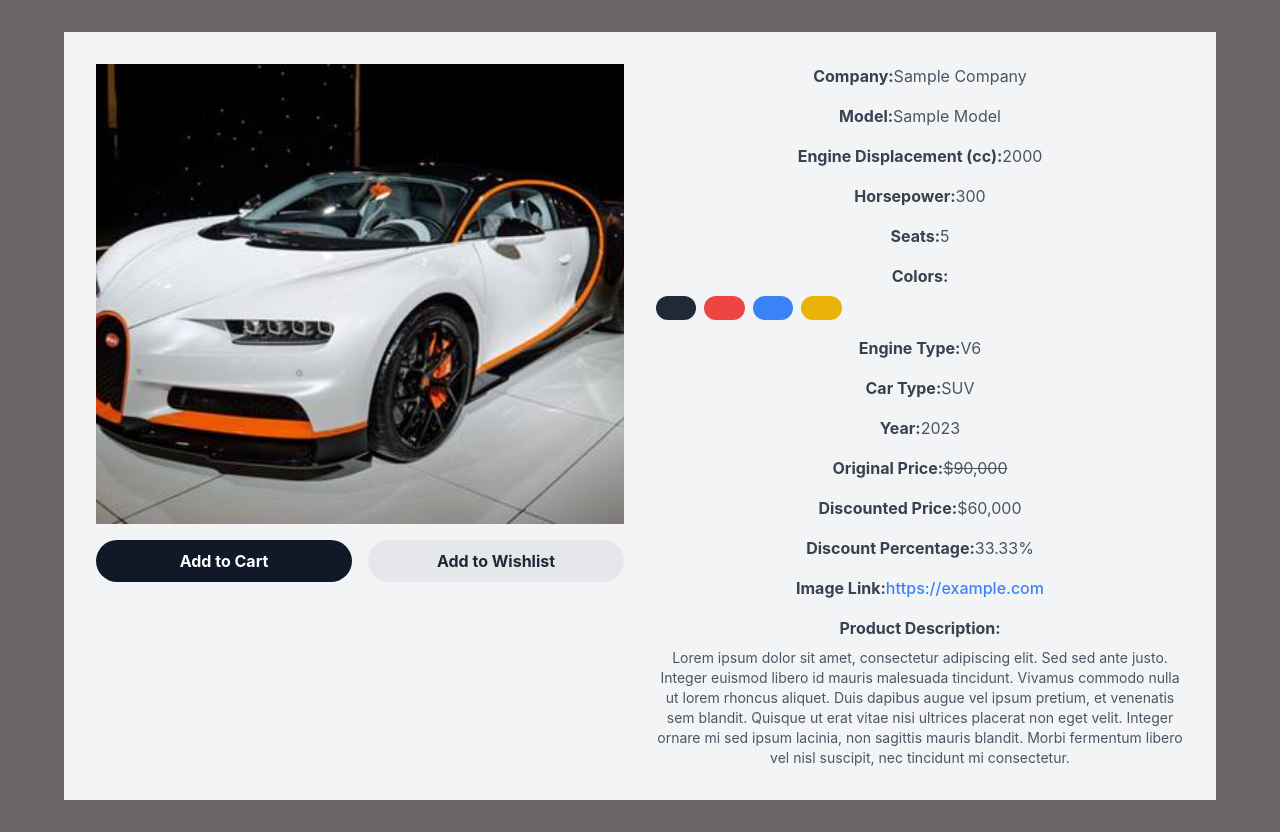
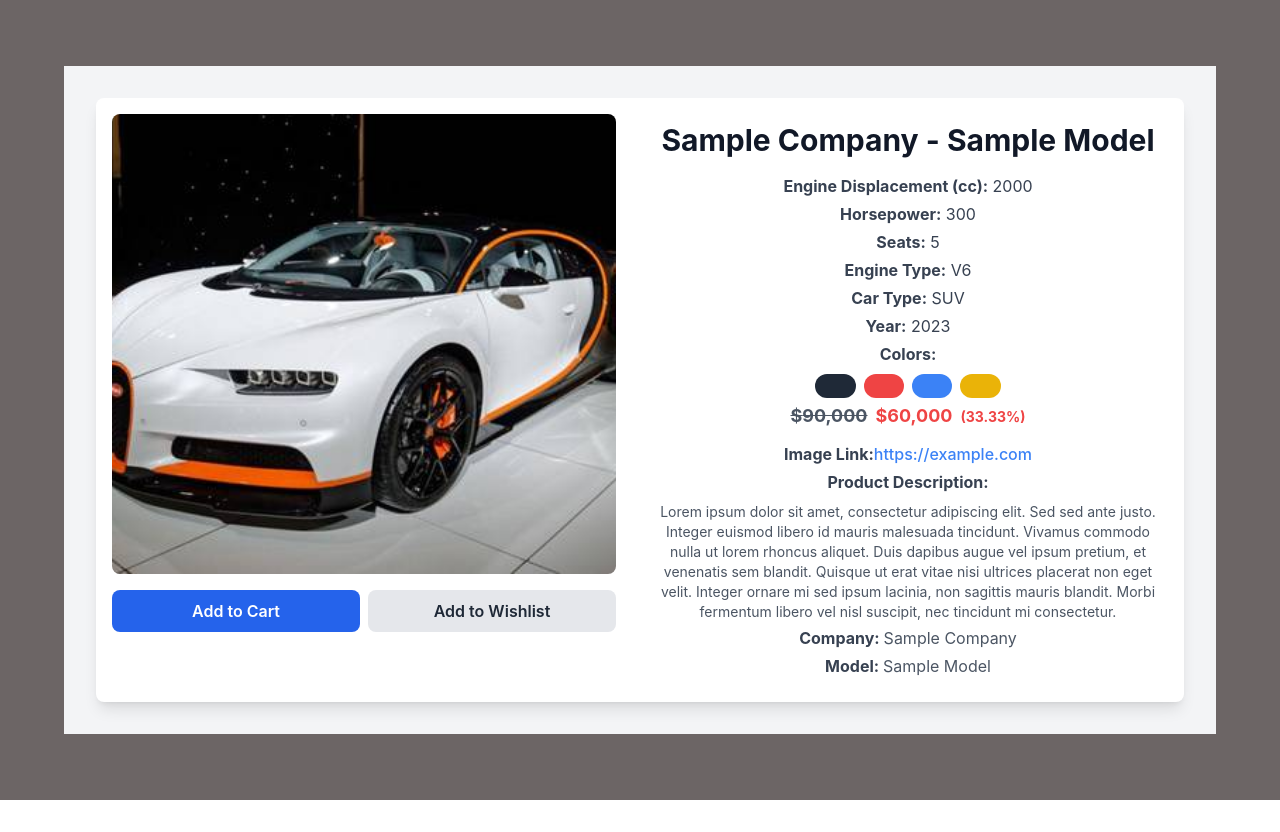
Before and after one commit to Yosi-Brown/cars-project-client, a React (Vite) app: page /page in a window 1280 px wide. After the commit the page ends 800 px from the top, so only its background shows below. Built offline with nearby package versions, Linux system fonts and the light colour scheme.

Commit message:
components

```diff
--- a/src/components/ProductPage.jsx
+++ b/src/components/ProductPage.jsx
@@ -1,5 +1,4 @@
-//ProductPage.js
-import React from 'react';
+import React, { useState } from 'react';
 import calculateDiscountPercentage from './discountCalculator';
 
 function ProductPage() {
@@ -7,86 +6,77 @@ function ProductPage() {
   const discountedPrice = 60000;
   const discountPercentage = calculateDiscountPercentage(originalPrice, discountedPrice);
 
+  const [isHovering, setIsHovering] = useState(false);
+
   return (
-    <div className="bg-gray-100 dark:bg-gray-800 py-8">
+    <div className="bg-gray-100 dark:bg-gray-900 py-8">
       <div className="max-w-6xl mx-auto px-4 sm:px-6 lg:px-8">
-        <div className="flex flex-col md:flex-row -mx-4">
-          <div className="md:flex-1 px-4">
-            <div className="h-[460px] rounded-lg bg-gray-300 dark:bg-gray-700 mb-4">
-              <img className="w-full h-full object-cover" src="./public/pictures/car.jpg" alt="Product Image" />
+        <div className="flex flex-col md:flex-row bg-white dark:bg-gray-800 rounded-lg shadow-lg overflow-hidden">
+          <div className="md:flex-1 p-4">
+            <div
+              className="h-[460px] rounded-lg bg-gray-300 dark:bg-gray-700 mb-4 overflow-hidden relative"
+              onMouseEnter={() => setIsHovering(true)}
+              onMouseLeave={() => setIsHovering(false)}
+            >
+              <img
+                className="w-full h-full object-cover"
+                src="./public/pictures/car.jpg"
+                alt="Product Image"
+              />
+              {isHovering && (
+                <div className="absolute inset-0 bg-black bg-opacity-25 flex items-center justify-center">
+                  <button className="text-white bg-gray-800 dark:bg-gray-600 rounded-full p-2 hover:bg-gray-700 dark:hover:bg-gray-500 transition duration-300 ease-in-out">
+                    View Full Image
+                  </button>
                 </div>
-            <div className="flex -mx-2 mb-4">
-              <div className="w-1/2 px-2">
-                <button className="w-full bg-gray-900 dark:bg-gray-600 text-white py-2 px-4 rounded-full font-bold hover:bg-gray-800 dark:hover:bg-gray-700">Add to Cart</button>
+              )}
             </div>
-              <div className="w-1/2 px-2">
-                <button className="w-full bg-gray-200 dark:bg-gray-700 text-gray-800 dark:text-white py-2 px-4 rounded-full font-bold hover:bg-gray-300 dark:hover:bg-gray-600">Add to Wishlist</button>
+            <div className="flex space-x-2 mb-4">
+              <button className="flex-1 bg-blue-600 dark:bg-blue-500 text-white py-2 px-4 rounded-lg font-semibold hover:bg-blue-700 dark:hover:bg-blue-600 transition duration-300 ease-in-out">Add to Cart</button>
+              <button className="flex-1 bg-gray-200 dark:bg-gray-700 text-gray-800 dark:text-white py-2 px-4 rounded-lg font-semibold hover:bg-gray-300 dark:hover:bg-gray-600 transition duration-300 ease-in-out">Add to Wishlist</button>
             </div>
           </div>
+          <div className="md:flex-1 p-6 space-y-4">
+            <h1 className="text-3xl font-bold text-gray-900 dark:text-white">Sample Company - Sample Model</h1>
+            <div className="text-gray-700 dark:text-gray-300 space-y-1">
+              <div><span className="font-bold">Engine Displacement (cc):</span> 2000</div>
+              <div><span className="font-bold">Horsepower:</span> 300</div>
+              <div><span className="font-bold">Seats:</span> 5</div>
+              <div><span className="font-bold">Engine Type:</span> V6</div>
+              <div><span className="font-bold">Car Type:</span> SUV</div>
+              <div><span className="font-bold">Year:</span> 2023</div>
+              <div>
+                <span className="font-bold">Colors:</span>
+                <div className="flex justify-center items-center mt-2 space-x-2">
+                  <button className="w-6 h-6 rounded-full bg-gray-800 dark:bg-gray-200"></button>
+                  <button className="w-6 h-6 rounded-full bg-red-500 dark:bg-red-700"></button>
+                  <button className="w-6 h-6 rounded-full bg-blue-500 dark:bg-blue-700"></button>
+                  <button className="w-6 h-6 rounded-full bg-yellow-500 dark:bg-yellow-700"></button>
                 </div>
-          <div className="md:flex-1 px-4">
+              </div>
+              <div className="text-lg font-bold text-red-500 dark:text-red-400">
+                <span className="line-through text-gray-600 dark:text-gray-400">${originalPrice.toLocaleString()}</span>
+                <span className="ml-2">${discountedPrice.toLocaleString()}</span>
+                <span className="text-sm text-red-500 dark:text-red-400 ml-2">({discountPercentage}%)</span>
+              </div>
+              <div>
+                <span className="font-bold">Image Link:</span>
+                <a href="https://example.com" className="text-blue-500 dark:text-blue-400 inline-block mt-2 hover:underline">https://example.com</a>
+              </div>
+              <div>
+                <span className="font-bold">Product Description:</span>
+                <p className="text-gray-600 dark:text-gray-300 text-sm mt-2">
+                  Lorem ipsum dolor sit amet, consectetur adipiscing elit. Sed sed ante justo. Integer euismod libero id mauris malesuada tincidunt. Vivamus commodo nulla ut lorem rhoncus aliquet. Duis dapibus augue vel ipsum pretium, et venenatis sem blandit. Quisque ut erat vitae nisi ultrices placerat non eget velit. Integer ornare mi sed ipsum lacinia, non sagittis mauris blandit. Morbi fermentum libero vel nisl suscipit, nec tincidunt mi consectetur.
+                </p>
+              </div>
               <div className="mb-4">
                 <span className="font-bold text-gray-700 dark:text-gray-300">Company:</span>
-              <span className="text-gray-600 dark:text-gray-300">Sample Company</span>
+                <span className="text-gray-600 dark:text-gray-300 ml-1">Sample Company</span>
               </div>
               <div className="mb-4">
                 <span className="font-bold text-gray-700 dark:text-gray-300">Model:</span>
-              <span className="text-gray-600 dark:text-gray-300">Sample Model</span>
+                <span className="text-gray-600 dark:text-gray-300 ml-1">Sample Model</span>
               </div>
-            <div className="mb-4">
-              <span className="font-bold text-gray-700 dark:text-gray-300">Engine Displacement (cc):</span>
-              <span className="text-gray-600 dark:text-gray-300">2000</span>
-            </div>
-            <div className="mb-4">
-              <span className="font-bold text-gray-700 dark:text-gray-300">Horsepower:</span>
-              <span className="text-gray-600 dark:text-gray-300">300</span>
-            </div>
-            <div className="mb-4">
-              <span className="font-bold text-gray-700 dark:text-gray-300">Seats:</span>
-              <span className="text-gray-600 dark:text-gray-300">5</span>
-            </div>
-            <div className="mb-4">
-              <span className="font-bold text-gray-700 dark:text-gray-300">Colors:</span>
-              <div className="flex items-center mt-2">
-                <button className="w-6 h-6 rounded-full bg-gray-800 dark:bg-gray-200 mr-2"></button>
-                <button className="w-6 h-6 rounded-full bg-red-500 dark:bg-red-700 mr-2"></button>
-                <button className="w-6 h-6 rounded-full bg-blue-500 dark:bg-blue-700 mr-2"></button>
-                <button className="w-6 h-6 rounded-full bg-yellow-500 dark:bg-yellow-700 mr-2"></button>
-              </div>
-            </div>
-            <div className="mb-4">
-              <span className="font-bold text-gray-700 dark:text-gray-300">Engine Type:</span>
-              <span className="text-gray-600 dark:text-gray-300">V6</span>
-            </div>
-            <div className="mb-4">
-              <span className="font-bold text-gray-700 dark:text-gray-300">Car Type:</span>
-              <span className="text-gray-600 dark:text-gray-300">SUV</span>
-            </div>
-            <div className="mb-4">
-              <span className="font-bold text-gray-700 dark:text-gray-300">Year:</span>
-              <span className="text-gray-600 dark:text-gray-300">2023</span>
-            </div>
-            <div className="mb-4">
-              <span className="font-bold text-gray-700 dark:text-gray-300">Original Price:</span>
-              <span className="text-gray-600 dark:text-gray-300 line-through">${originalPrice.toLocaleString()}</span>
-            </div>
-            <div className="mb-4">
-              <span className="font-bold text-gray-700 dark:text-gray-300">Discounted Price:</span>
-              <span className="text-gray-600 dark:text-gray-300">${discountedPrice.toLocaleString()}</span>
-            </div>
-            <div className="mb-4">
-              <span className="font-bold text-gray-700 dark:text-gray-300">Discount Percentage:</span>
-              <span className="text-gray-600 dark:text-gray-300">{discountPercentage}%</span>
-            </div>
-            <div className="mb-4">
-              <span className="font-bold text-gray-700 dark:text-gray-300">Image Link:</span>
-              <a href="https://example.com" className="text-blue-500">https://example.com</a>
-            </div>
-            <div>
-              <span className="font-bold text-gray-700 dark:text-gray-300">Product Description:</span>
-              <p className="text-gray-600 dark:text-gray-300 text-sm mt-2">
-                Lorem ipsum dolor sit amet, consectetur adipiscing elit. Sed sed ante justo. Integer euismod libero id mauris malesuada tincidunt. Vivamus commodo nulla ut lorem rhoncus aliquet. Duis dapibus augue vel ipsum pretium, et venenatis sem blandit. Quisque ut erat vitae nisi ultrices placerat non eget velit. Integer ornare mi sed ipsum lacinia, non sagittis mauris blandit. Morbi fermentum libero vel nisl suscipit, nec tincidunt mi consectetur.
-              </p>
             </div>
           </div>
         </div>
```
Lines whose indentation alone changed are shown as unchanged.
